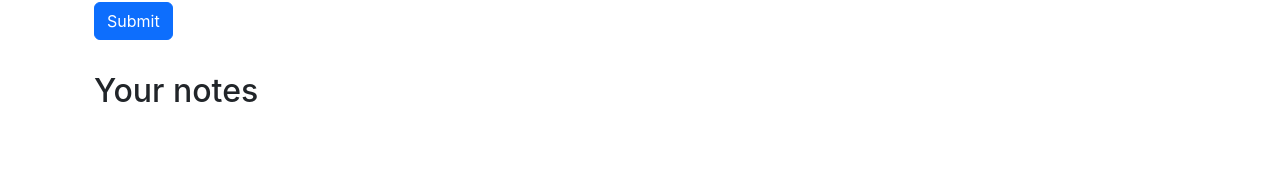
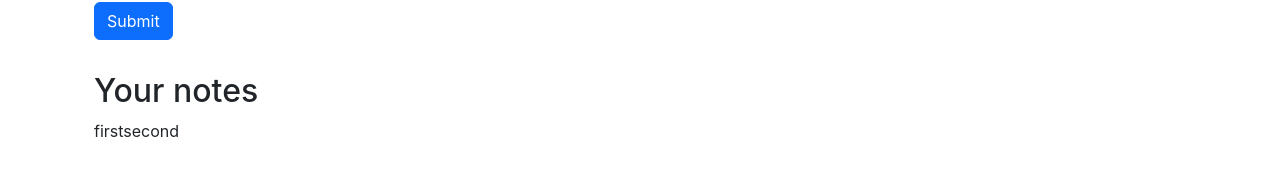
Before and after one commit to prayag1740/inotebook, a React (Create React App) app: page / in a window 1280 px wide. Shown: the part 312-488 px from the top of the page. Built offline with nearby package versions, Linux system fonts and the light colour scheme.

Commit message:
setup note context variable

```diff
--- a/src/App.js
+++ b/src/App.js
@@ -9,10 +9,12 @@ import {
 
 import About from './components/About'
 import Home from './components/Home'
+import NoteState from './context/notes/noteState';
 
 function App() {
   return (
     <>
+    <NoteState>
     <Router>
     <Navbar />
     <div className='container'>
@@ -22,6 +24,7 @@ function App() {
     </Routes>
     </div>
     </Router>
+    </NoteState>
     </>
 
   );
--- a/src/components/Home.js
+++ b/src/components/Home.js
@@ -1,6 +1,10 @@
-import React from 'react'
+import React, { useContext } from 'react'
+import NoteContext from '../context/notes/noteContext';
+
 
 export default function Home() {
+  const context = useContext(NoteContext) ;
+  const {notes, setNotes} = context ;
   return (
     <div>
     <div className='container my-3'>
@@ -19,6 +23,9 @@ export default function Home() {
   </div>
   <div className='container my-3'>
     <h2>Your notes</h2>
+    {notes.map((note) => {
+      return note.title ;
+    })}
   </div>
     </div>
   )
--- /dev/null
+++ b/src/context/notes/noteState.js
@@ -0,0 +1,36 @@
+import { useState } from 'react'
+import NoteContext from './noteContext' ;
+
+const NoteState = (props) => {
+
+    const initialNotes = [
+        {
+          "_id": "6362760fc0a6be7890693f89",
+          "title": "first",
+          "description": "This is my first note",
+          "tag": "personal",
+          "user": "6360c59e64be145ae6591c9f",
+          "date": "2022-11-02T13:52:15.421Z",
+          "__v": 0
+        },
+        {
+          "_id": "63627668c0a6be7890693f8c",
+          "title": "second",
+          "description": "This is my second note",
+          "tag": "personal",
+          "user": "6360c59e64be145ae6591c9f",
+          "date": "2022-11-02T13:53:44.303Z",
+          "__v": 0
+        }
+      ]
+
+    const [notes, setNotes] = useState(initialNotes)
+
+    return (
+        <NoteContext.Provider value={{notes, setNotes}}>
+            {props.children}
+        </NoteContext.Provider>
+    )
+}
+
+export default NoteState ;
```
Also changed, not shown: context/Notes/noteState.js (deleted, +0 -16 lines), src/context/notes/noteContext.js (renamed from context/Notes/noteContext.js).
